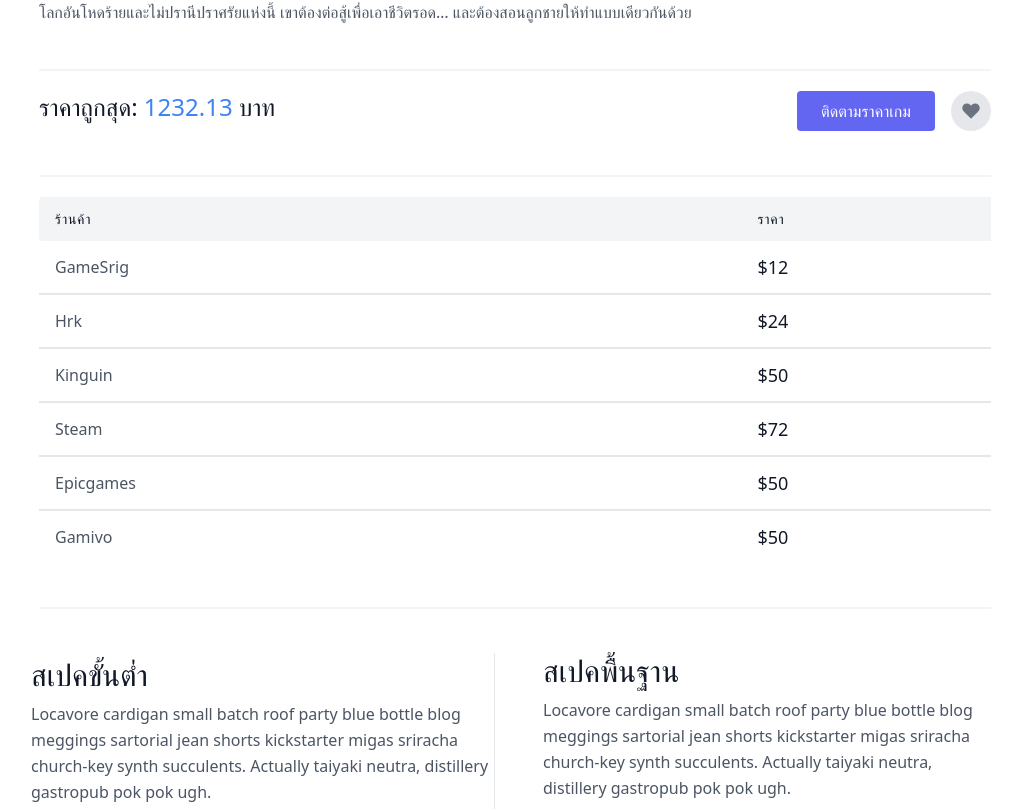
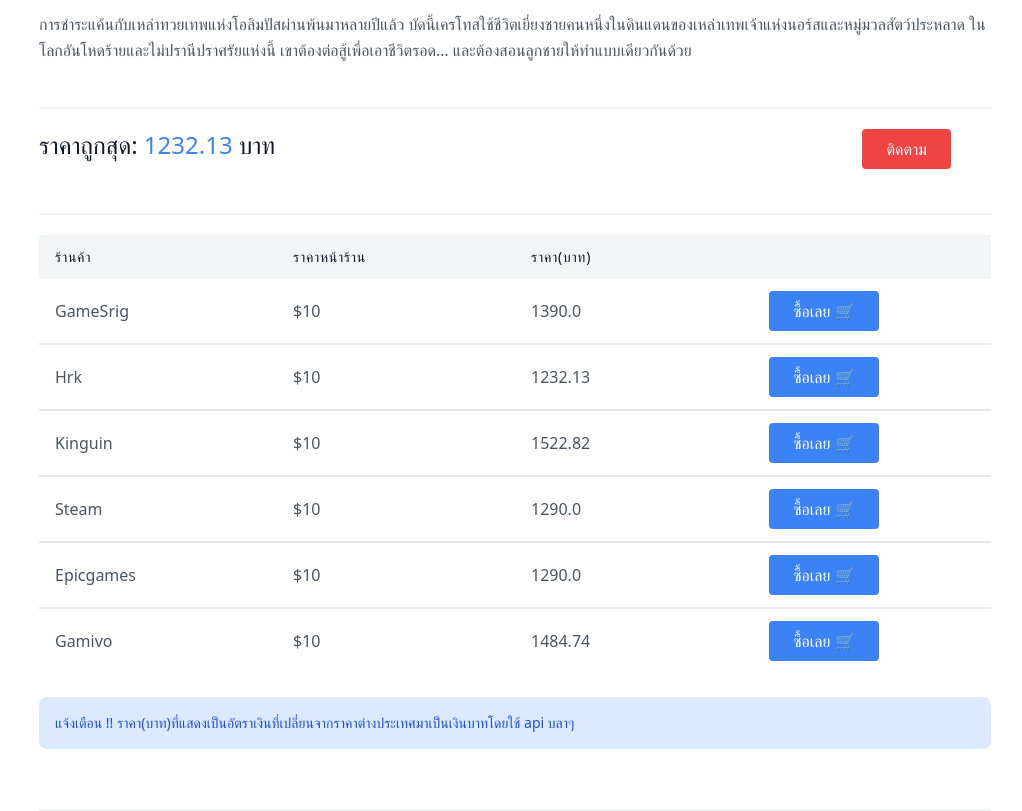
Before and after one commit to BoraBestz/GameThukv2, a Next.js app: page /gameprice in a window 1280 px wide. Shown: the part 1096-1907 px from the top of the page, without its empty margins (145-1167 px from the left). Built offline with nearby package versions, Linux system fonts and the light colour scheme.

Commit message:
Update gameprice.js
เพิ่มส่วนที่อาจารย์ให้เพิ่ม

```diff
--- a/pages/gameprice.js
+++ b/pages/gameprice.js
@@ -59,12 +59,20 @@
               <h1 class="text-gray-900 text-3xl title-font font-medium mb-1">
                 God of War
               </h1>
-              {/* <h2 class="text-sm title-font text-gray-500 tracking-widest">
-                Release Date
-              </h2> */}
+              <div>
+                <button class="py-1 px-2 mr-2 mb-2 text-sm font-medium text-gray-900 bg-white rounded-lg border border-gray-200 hover:bg-gray-100 hover:text-blue-700 focus:z-10 focus:ring-2 focus:ring-blue-700 focus:text-blue-700 dark:bg-gray-800 dark:text-gray-400 dark:border-gray-600 dark:hover:text-white dark:hover:bg-gray-700 ">
+                  แอ็คชัน
+                </button>
+                <button class="py-1 px-2 mr-2 mb-2 text-sm font-medium text-gray-900 bg-white rounded-lg border border-gray-200 hover:bg-gray-100 hover:text-blue-700 focus:z-10 focus:ring-2 focus:ring-blue-700 focus:text-blue-700 dark:bg-gray-800 dark:text-gray-400 dark:border-gray-600 dark:hover:text-white dark:hover:bg-gray-700">
+                  ผจญภัย
+                </button>
+                <button class="py-1 px-2 mr-2 mb-2 text-sm font-medium text-gray-900 bg-white rounded-lg border border-gray-200 hover:bg-gray-100 hover:text-blue-700 focus:z-10 focus:ring-2 focus:ring-blue-700 focus:text-blue-700 dark:bg-gray-800 dark:text-gray-400 dark:border-gray-600 dark:hover:text-white dark:hover:bg-gray-700">
+                  เกมสวมบทบาท
+                </button>
+              </div>
               <div class="flex mb-4">
                 <span class="flex items-center">
-                  <span class="text-gray-600 ml-3">
+                  <span class="text-gray-600 ">
                     ผู้พัฒนา: Santa Monica Studio
                   </span>
                 </span>
@@ -98,140 +106,129 @@
                 <span class="title-font font-medium text-2xl text-gray-900">
                   ราคาถูกสุด: <span className="text-blue-500">1232.13</span> บาท
                 </span>
-                <button class="flex ml-auto text-white bg-indigo-500 border-0 py-2 px-6 focus:outline-none hover:bg-indigo-600 rounded">
-                  ติดตามราคาเกม
+
+                {/* ปุ่มก่อนกดติดตาม */}
+                <button class="flex ml-auto mr-10 text-white bg-red-500 border-0 py-2 px-6 focus:outline-none hover:bg-red-600 rounded">
+                  ติดตาม
                 </button>
-
-                <button class="rounded-full w-10 h-10 bg-gray-200 p-0 border-0 inline-flex items-center justify-center text-gray-500 ml-4">
-                  <svg
-                    fill="currentColor"
-                    stroke-linecap="round"
-                    stroke-linejoin="round"
-                    stroke-width="2"
-                    class="w-5 h-5"
-                    viewBox="0 0 24 24"
-                  >
-                    <path d="M20.84 4.61a5.5 5.5 0 00-7.78 0L12 5.67l-1.06-1.06a5.5 5.5 0 00-7.78 7.78l1.06 1.06L12 21.23l7.78-7.78 1.06-1.06a5.5 5.5 0 000-7.78z"></path>
-                  </svg>
-                </button>
+                {/* ปุ่มหลังจากกดติดตามไปแล้ว */}
+                {/* <button class="flex ml-auto text-white bg-gray-500 border-0 py-2 px-6 focus:outline-none hover:bg-gray-600 rounded">
+                  ติดตามแล้ว
+                </button> */}
               </div>
 
               <div class="flex mt-6 items-center pb-5 border-b-2 border-gray-100 mb-5"></div>
+
               {/* -----ส่วนจัดเรียงราคา----- */}
+
               <div class="lg:w-full w-full mx-auto overflow-auto">
-                <table class="table-auto w-full text-left whitespace-no-wrap">
+                <table class="table-fixed w-full text-left whitespace-no-wrap">
                   <thead>
                     <tr>
                       <th class="px-4 py-3 title-font tracking-wider font-medium text-gray-900 text-sm bg-gray-100 rounded-tl rounded-bl">
                         ร้านค้า
                       </th>
                       <th class="px-4 py-3 title-font tracking-wider font-medium text-gray-900 text-sm bg-gray-100">
-                        {/* Speed */}
+                        ราคาหน้าร้าน
                       </th>
                       <th class="px-4 py-3 title-font tracking-wider font-medium text-gray-900 text-sm bg-gray-100">
-                        {/* Storage */}
+                        ราคา(บาท)
                       </th>
-                      <th class="px-4 py-3 title-font tracking-wider font-medium text-gray-900 text-sm bg-gray-100">
-                        ราคา
-                      </th>
-                      {/* <th class="w-10 title-font tracking-wider font-medium text-gray-900 text-sm bg-gray-100 rounded-tr rounded-br"></th> */}
+                      <th class="py-3 title-font tracking-wider font-medium text-gray-900 text-sm bg-gray-100"></th>
                     </tr>
                   </thead>
                   <tbody>
                     <tr>
                       <td class="px-4 py-3">GameSrig</td>
-                      <td class="px-4 py-3">{/* 5 Mb/s */}</td>
-                      <td class="px-4 py-3">{/* 15 GB */}</td>
-                      <td class="px-4 py-3 text-lg text-gray-900">$12</td>
-                      {/* <td class="w-10 text-center">
-                        <input name="plan" type="radio" />
-                      </td> */}
+                      <td class="px-4 py-3">$10</td>
+                      <td class="px-4 py-3">1390.0</td>
+                      <td class="px-4 py-3 ">
+                        <button className="text-white bg-blue-500 border-0 py-2 px-6 focus:outline-none hover:bg-blue-600 rounded">
+                          ซื้อเลย 🛒
+                        </button>
+                      </td>
                     </tr>
                     <tr>
                       <td class="border-t-2 border-gray-200 px-4 py-3">Hrk</td>
+                      <td class="border-t-2 border-gray-200 px-4 py-3">$10</td>
                       <td class="border-t-2 border-gray-200 px-4 py-3">
-                        {/* 25 Mb/s */}
+                        1232.13
                       </td>
-                      <td class="border-t-2 border-gray-200 px-4 py-3">
-                        {/* 25 GB */}
+                      <td class="border-t-2 border-gray-200 px-4 py-3 ">
+                        <button className="text-white bg-blue-500 border-0 py-2 px-6 focus:outline-none hover:bg-blue-600 rounded">
+                          ซื้อเลย 🛒
+                        </button>
                       </td>
-                      <td class="border-t-2 border-gray-200 px-4 py-3 text-lg text-gray-900">
-                        $24
-                      </td>
-                      {/* <td class="border-t-2 border-gray-200 w-10 text-center">
-                        <input name="plan" type="radio" />
-                      </td> */}
                     </tr>
                     <tr>
                       <td class="border-t-2 border-gray-200 px-4 py-3">
                         Kinguin
                       </td>
+                      <td class="border-t-2 border-gray-200 px-4 py-3">$10</td>
                       <td class="border-t-2 border-gray-200 px-4 py-3">
-                        {/* 36 Mb/s */}
+                        1522.82
                       </td>
                       <td class="border-t-2 border-gray-200 px-4 py-3">
-                        {/* 40 GB */}
+                        <button className="text-white bg-blue-500 border-0 py-2 px-6 focus:outline-none hover:bg-blue-600 rounded">
+                          ซื้อเลย 🛒
+                        </button>
                       </td>
-                      <td class="border-t-2 border-gray-200 px-4 py-3 text-lg text-gray-900">
-                        $50
-                      </td>
-                      {/* <td class="border-t-2 border-gray-200 w-10 text-center">
-                        <input name="plan" type="radio" />
-                      </td> */}
                     </tr>
                     <tr>
                       <td class="border-t-2 border-b-2 border-gray-200 px-4 py-3">
                         Steam
                       </td>
                       <td class="border-t-2 border-b-2 border-gray-200 px-4 py-3">
-                        {/* 48 Mb/s */}
+                        $10
                       </td>
                       <td class="border-t-2 border-b-2 border-gray-200 px-4 py-3">
-                        {/* 120 GB */}
+                        1290.0
                       </td>
-                      <td class="border-t-2 border-b-2 border-gray-200 px-4 py-3 text-lg text-gray-900">
-                        $72
+                      <td class="border-t-2 border-gray-200 px-4 py-3">
+                        <button className="text-white bg-blue-500 border-0 py-2 px-6 focus:outline-none hover:bg-blue-600 rounded">
+                          ซื้อเลย 🛒
+                        </button>
                       </td>
-                      {/* <td class="border-t-2 border-b-2 border-gray-200 w-10 text-center">
-                        <input name="plan" type="radio" />
-                      </td> */}
                     </tr>
                     <tr>
                       <td class="border-t-2 border-gray-200 px-4 py-3">
                         Epicgames
                       </td>
+                      <td class="border-t-2 border-gray-200 px-4 py-3">$10</td>
                       <td class="border-t-2 border-gray-200 px-4 py-3">
-                        {/* 36 Mb/s */}
+                        1290.0
                       </td>
                       <td class="border-t-2 border-gray-200 px-4 py-3">
-                        {/* 40 GB */}
+                        <button className="text-white bg-blue-500 border-0 py-2 px-6 focus:outline-none hover:bg-blue-600 rounded">
+                          ซื้อเลย 🛒
+                        </button>
                       </td>
-                      <td class="border-t-2 border-gray-200 px-4 py-3 text-lg text-gray-900">
-                        $50
-                      </td>
-                      {/* <td class="border-t-2 border-gray-200 w-10 text-center">
-                        <input name="plan" type="radio" />
-                      </td> */}
                     </tr>
                     <tr>
                       <td class="border-t-2 border-gray-200 px-4 py-3">
                         Gamivo
                       </td>
+                      <td class="border-t-2 border-gray-200 px-4 py-3">$10</td>
                       <td class="border-t-2 border-gray-200 px-4 py-3">
-                        {/* 36 Mb/s */}
+                        1484.74
                       </td>
                       <td class="border-t-2 border-gray-200 px-4 py-3">
-                        {/* 40 GB */}
+                        <button className="text-white bg-blue-500 border-0 py-2 px-6 focus:outline-none hover:bg-blue-600 rounded">
+                          ซื้อเลย 🛒
+                        </button>
                       </td>
-                      <td class="border-t-2 border-gray-200 px-4 py-3 text-lg text-gray-900">
-                        $50
-                      </td>
-                      {/* <td class="border-t-2 border-gray-200 w-10 text-center">
-                        <input name="plan" type="radio" />
-                      </td> */}
                     </tr>
                   </tbody>
                 </table>
+                <br></br>
+                <div
+                  class="p-4 mb-4 text-sm text-blue-700 bg-blue-100 rounded-lg dark:bg-blue-200 dark:text-blue-800"
+                  role="alert"
+                >
+                  <span class="font-medium">แจ้งเตือน !!</span>{" "}
+                  ราคา(บาท)ที่แสดงเป็นอัตราเงินที่เปลี่ยนจากราคาต่างประเทศมาเป็นเงินบาทโดยใช้
+                  api บลาๆ
+                </div>
               </div>
               {/* จบส่วนจัดเรียงราคา */}
               <div class="flex mt-6 items-center pb-5 border-b-2 border-gray-100 mb-5"></div>
@@ -242,22 +239,28 @@
                 สเปคขั้นต่ำ
               </h1>
               <p class="leading-relaxed text-base">
-                Locavore cardigan small batch roof party blue bottle blog
-                meggings sartorial jean shorts kickstarter migas sriracha
-                church-key synth succulents. Actually taiyaki neutra, distillery
-                gastropub pok pok ugh.
+                ระบบปฏิบัติการ: Windows 10 64-bit หน่วยประมวลผล: Intel i5-2500k
+                <br></br>
+                (4 core 3.3 GHz) or AMD Ryzen 3 1200 (4 core 3.1 GHz)<br></br>
+                หน่วยความจำ: แรม 8 GB กราฟิกส์: NVIDIA GTX 960 (4 GB) or AMD R9
+                <br></br>
+                290X (4 GB) DirectX: เวอร์ชัน 11 พื้นที่จัดเก็บข้อมูล:<br></br>
+                พื้นที่ว่างที่พร้อมใช้งาน 70 GB
               </p>
             </div>
 
             <div class="flex flex-col md:w-1/2 md:pl-12 md:pl-8 md:pr-17">
               <h class="sm:text-3xl text-2xl font-medium title-font mb-2 text-gray-900">
-                สเปคพื้นฐาน
+                สเปคแนะนำ
               </h>
               <p class="leading-relaxed text-base">
-                Locavore cardigan small batch roof party blue bottle blog
-                meggings sartorial jean shorts kickstarter migas sriracha
-                church-key synth succulents. Actually taiyaki neutra, distillery
-                gastropub pok pok ugh.
+                ระบบปฏิบัติการ: Windows 10 64-bit หน่วยประมวลผล: Intel i5-6600k
+                <br></br>
+                (4 core 3.5 GHz) or AMD Ryzen 5 2400 G (4 core 3.6 GHz)<br></br>
+                หน่วยความจำ: แรม 8 GB กราฟิกส์: NVIDIA GTX 1060 (6 GB) or AMD RX
+                <br></br>
+                570 (4 GB) DirectX: เวอร์ชัน 11 พื้นที่จัดเก็บข้อมูล:<br></br>
+                พื้นที่ว่างที่พร้อมใช้งาน 70 GB
               </p>
             </div>
           </div>
```
